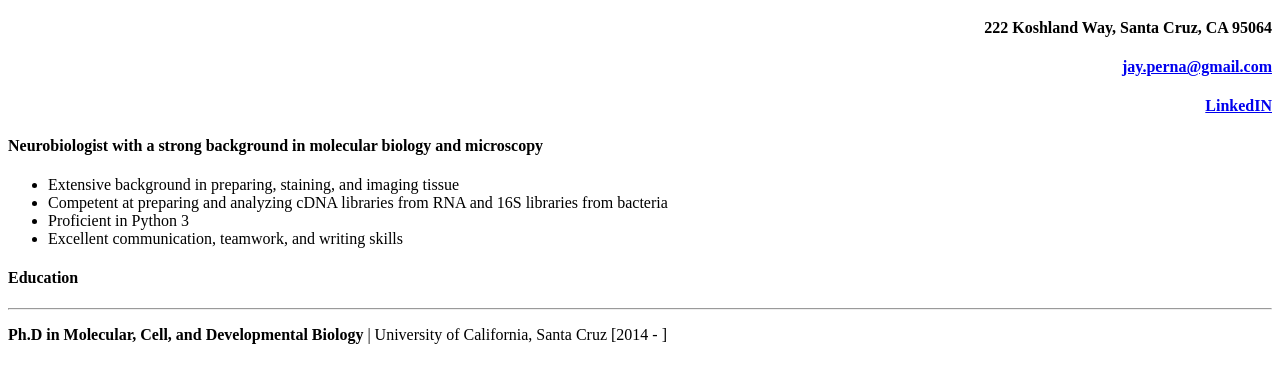
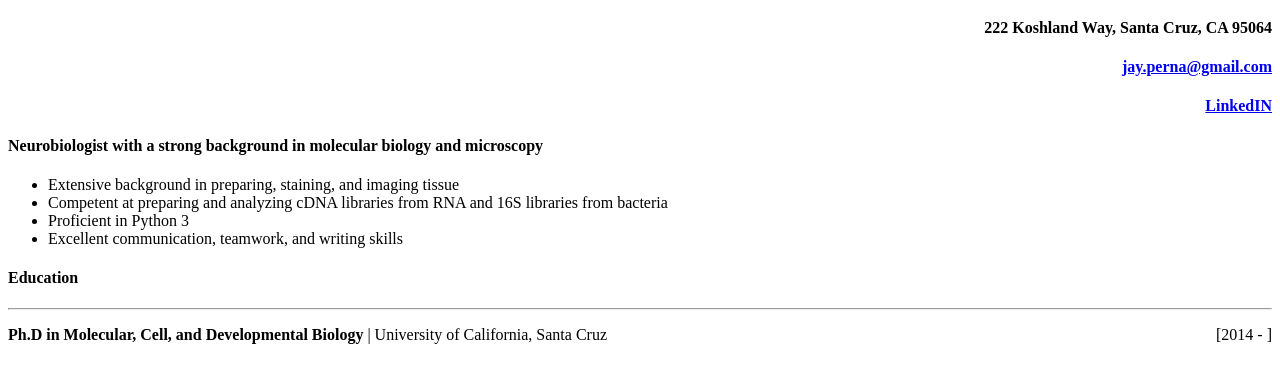
Before and after one commit to jayperna/jayperna.github.io, a plain HTML site: page index.html in a window 1280 px wide. Shown: the part 61-444 px from the top of the page. Drawn offline with Linux system fonts and the light colour scheme.

Commit message:
update index

```diff
--- a/index.html
+++ b/index.html
@@ -32,7 +32,7 @@
 		<hr>
 		<p style = 'test-align:left;'>
 			<strong> Ph.D in Molecular, Cell, and Developmental Biology </strong> | University of California, Santa Cruz
-			<span style = 'fkiat:right;'>
+			<span style = 'float:right;'>
 				[2014 - ]
 			</span>
 		</p>
```
